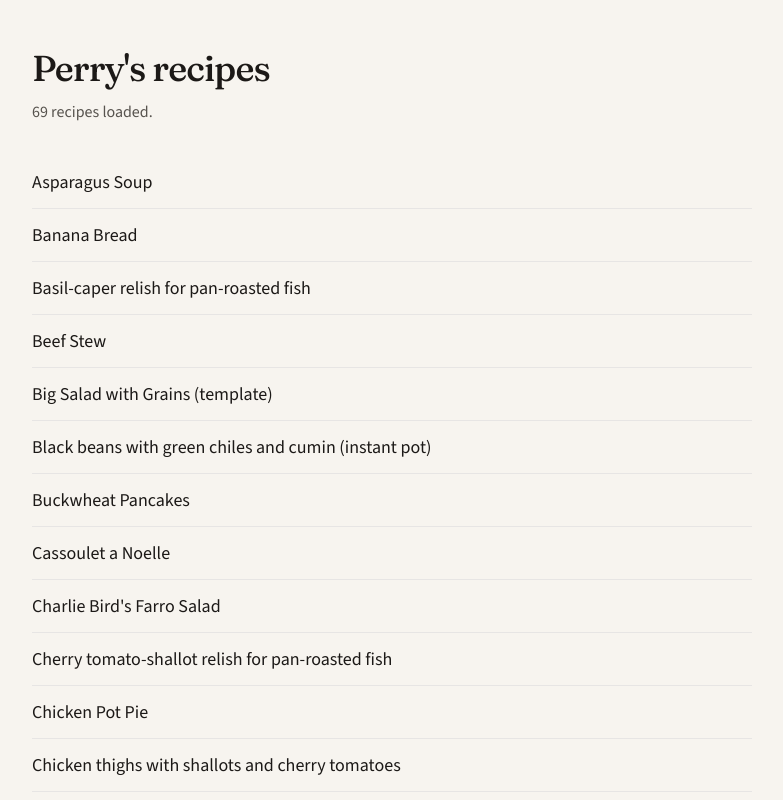
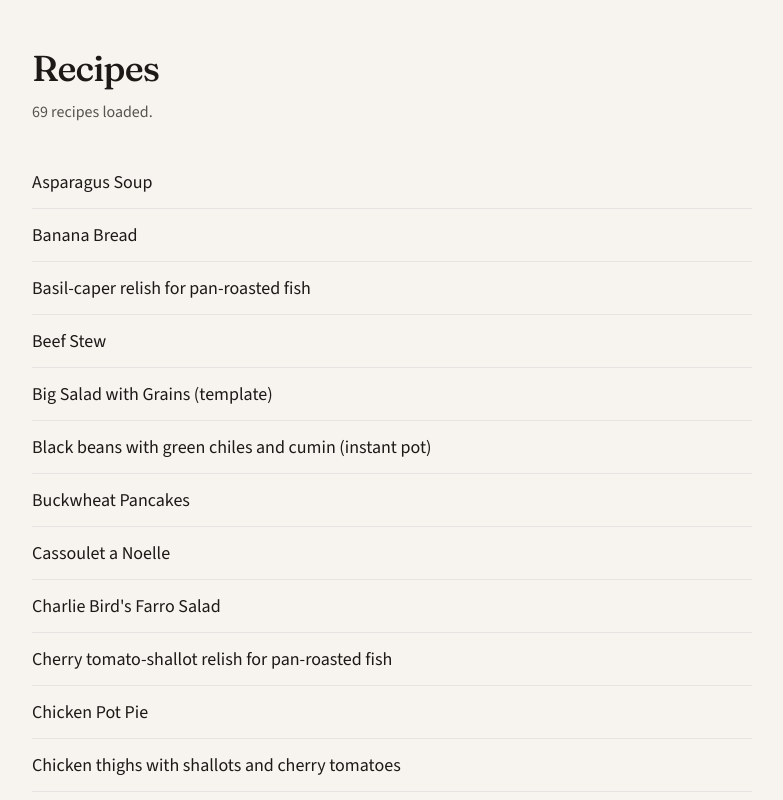
Before and after one commit to spectorp/recipes, a React (Vite) app: page / in a window 1280 px wide. Shown: the top 800 px of the page, without its empty margins (248-1031 px from the left). Built offline with nearby package versions, Linux system fonts and the light colour scheme.

Commit message:
Remove personal name from site branding
Keep the public UI anonymous; leave archived LaTeX filenames as-is.

```diff
--- a/data/recipes/potage-parmentier-leek-and-potato-soup.json
+++ b/data/recipes/potage-parmentier-leek-and-potato-soup.json
@@ -88,7 +88,7 @@
     }
   ],
   "attribution": {
-    "name": "Lorraine Spector (possibly originally from Cooks Illustrated)"
+    "name": "Lorraine (possibly originally from Cooks Illustrated)"
   },
   "notes": "Variations, or Soupe Du Jour In the beginning, add chopped carrots or tomatoes. OR, half-way through add diced cauliflower, cucumbers, broccoli, zucchini, or lima beans. OR, 5 minutes before the end of cooking add diced, cooked leftover vegetables. OR, can replace part of water with milk, or add powdered milk. OR, make it creamy by adding 1/2 C heavy cream just before serving. Flavoring - add pepper, marjoram, basil, savory and/or bay leaf CHILLED: Add a little more salt and 1/2 C cream before refrigerating, then taste again before serving. OR, add a bunch watercress leaves and stems for last 5 minutes of cooking. Puree.",
   "created_at": "2026-09-15T00:00:00Z",
--- a/index.html
+++ b/index.html
@@ -4,14 +4,14 @@
     <meta charset="UTF-8" />
     <link rel="icon" type="image/svg+xml" href="/favicon.svg" />
     <meta name="viewport" content="width=device-width, initial-scale=1.0" />
-    <meta name="description" content="Perry's recipe collection" />
+    <meta name="description" content="A personal recipe collection" />
     <link rel="preconnect" href="https://fonts.googleapis.com" />
     <link rel="preconnect" href="https://fonts.gstatic.com" crossorigin />
     <link
       href="https://fonts.googleapis.com/css2?family=Fraunces:opsz,wght@9..144,500;9..144,600&family=Source+Sans+3:wght@400;500;600&display=swap"
       rel="stylesheet"
     />
-    <title>Perry's recipes</title>
+    <title>Recipes</title>
     <script>
       // Avoid flash of wrong theme before React mounts
       ;(function () {
--- a/src/pages/HomePage.tsx
+++ b/src/pages/HomePage.tsx
@@ -5,7 +5,7 @@ export function HomePage() {
   return (
     <main className="mx-auto max-w-3xl px-4 py-12 sm:px-6">
       <h1 className="font-display text-4xl tracking-tight text-ink dark:text-stone-50">
-        Perry&apos;s recipes
+        Recipes
       </h1>
       <p className="mt-3 text-ink-muted dark:text-stone-400">
         {recipes.length === 0
```
Also changed, not shown: 2 other files (tests, documents, lock files or other folders).
